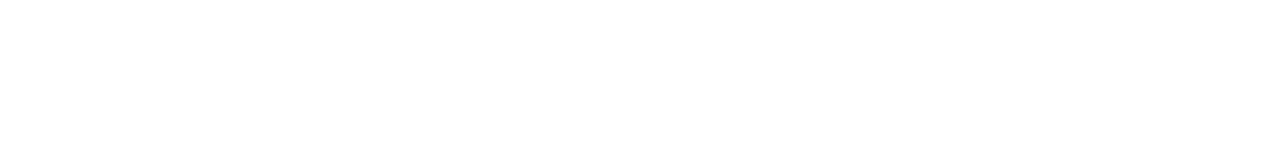
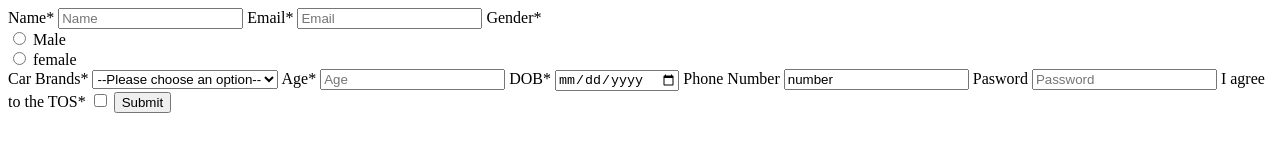
Before and after one commit to acciojob/signup-form-car-AbdulMustfa, a website: page main.html in a window 1280 px wide. Drawn offline with Linux system fonts and the light colour scheme.

Commit message:
created a submission

```diff
--- a/main.html
+++ b/main.html
@@ -8,6 +8,37 @@
 
 <body>
 	<!-- the entire body must be written by student -->
+	<form method="post">
+		<label for="name">Name*</label>
+			<input type="text" id="name" placeholder="Name" name="name" required>
+		<label for="email">Email*</label>
+			<input type="email" id="email" placeholder="Email" name="email" required>
+		<label for="Gender">Gender*</label><br>
+			<input type="radio" id="gender_m" value="male" name="gender" required>
+		<label for="gender_m">Male</label><br>
+			<input type="radio" id="gender_f" value="female" name="gender" required>
+		<label for="gender_f">female</label><br>
+		<label for="cars">Car Brands*</label>
+			<select id="cars" aria-multiselectable>
+				<option value="" selected>--Please choose an option--</option>
+				<option value>BMW</option>
+				<option>Audi</option>
+				<option>Mercedez</option>
+			</select>
+		<label for="age">Age*</label>
+			<input type="number" id="age" name="age" placeholder="Age"required>
+		<label for="dob">DOB*</label>
+			<input type="date" id="dob" name="DOB" required>
+		<label for="tel">Phone Number</label>
+			<input type="tel" id="tel" name="phone_number" value="number" placeholder="xxx-xxx-xxxx" required>
+		<label for="password">Pasword</label>
+			<input type="password" id="password" name="password" placeholder="Password" requirde>
+		<label for="checkbox"> I agree to the TOS*</label>
+			<input type="checkbox" id="checkbox" name="checkbox" required>
+		<button type="submit">Submit</button>
+
+</select>
+	</form>
     <script type="text/javascript" src="./script.js">
 </script>
 
```
